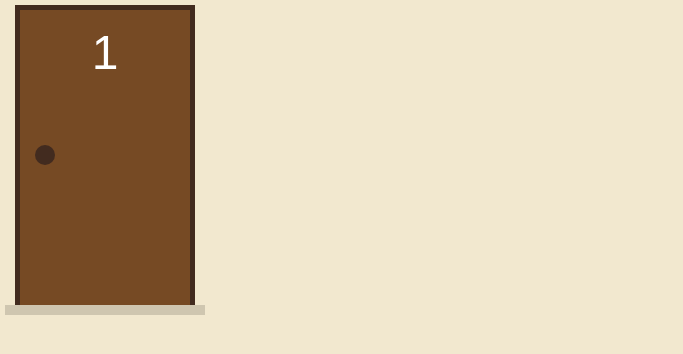
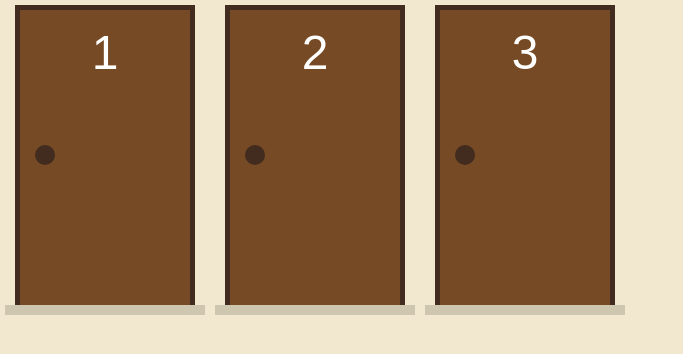
Before and after one commit to Victordplima/Monty-Hall-Jogo, a Next.js app: page / in a window 1280 px wide. Shown: the top 354 px of the page, without its empty margins (0-683 px from the left). Built offline with nearby package versions, Linux system fonts and the light colour scheme.

Commit message:
feat: adicina mais lógica às portas

```diff
--- a/src/app/page.tsx
+++ b/src/app/page.tsx
@@ -1,13 +1,25 @@
 "use client";
 import { useState } from "react";
 import Porta from "../components/Porta";
-import PortaModel from "../../model/porta";
+import PortaModel from "../model/porta";
+import { atualizarPortas, criarPortas } from "../functions/portas";
 
 export default function Home() {
-    const [p1, setP1] = useState(new PortaModel(1));
-    return (
-        <div style={{ display: "flex" }}>
-            <Porta value={p1} onChange={novaPorta => setP1(novaPorta)}/>
-        </div>
-    );
+    const [portas, setPortas] = useState(criarPortas(3, 2));
+
+    function renderizarPortas() {
+        return portas.map((porta) => {
+            return (
+                <Porta
+                    key={porta.numero}
+                    value={porta}
+                    onChange={(novaPorta: PortaModel) =>
+                        setPortas(atualizarPortas(portas, novaPorta))
+                    }
+                />
+            );
+        });
+    }
+
+    return <div style={{ display: "flex" }}>{renderizarPortas()}</div>;
 }
--- a/src/components/Porta.tsx
+++ b/src/components/Porta.tsx
@@ -1,5 +1,5 @@
 import styles from "../styles/porta.module.css";
-import PortaModel from "../../model/porta";
+import PortaModel from "../model/porta";
 
 interface PortaProps {
     porta: PortaModel;
--- /dev/null
+++ b/src/functions/portas.ts
@@ -0,0 +1,23 @@
+import PortaModel from "../model/porta";
+
+export function criarPortas(qtde: number, selecionada: number): PortaModel[] {
+    return Array.from({ length: qtde }, (_, i) => {
+        const numero = i + 1;
+        const temPresente = numero === selecionada;
+        return new PortaModel(numero, temPresente);
+    });
+}
+
+export function atualizarPortas(
+    portas: PortaModel[],
+    portaModificada: PortaModel
+): PortaModel[] {
+    return portas.map((portaAtual) => {
+        const igualAModificada = portaAtual.numero === portaModificada.numero;
+        if (igualAModificada) {
+            return portaModificada;
+        } else {
+            return portaModificada.aberta ? portaAtual : portaAtual.desselecionar();
+        }
+    });
+}
```
Also changed, not shown: src/model/porta.ts (renamed from model/porta.ts).
